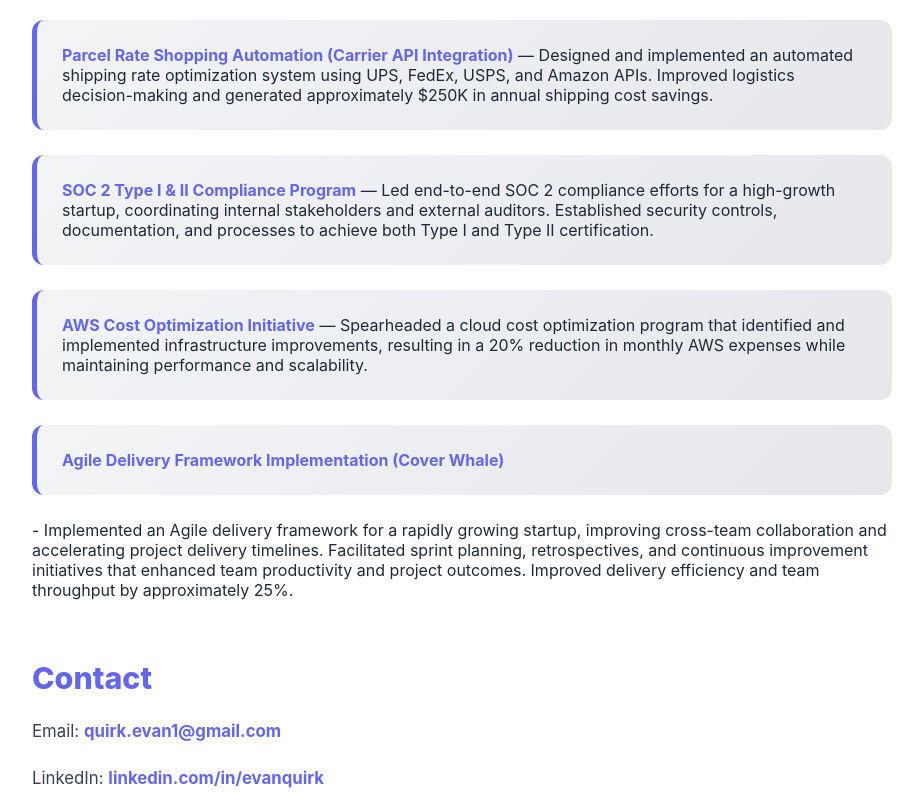
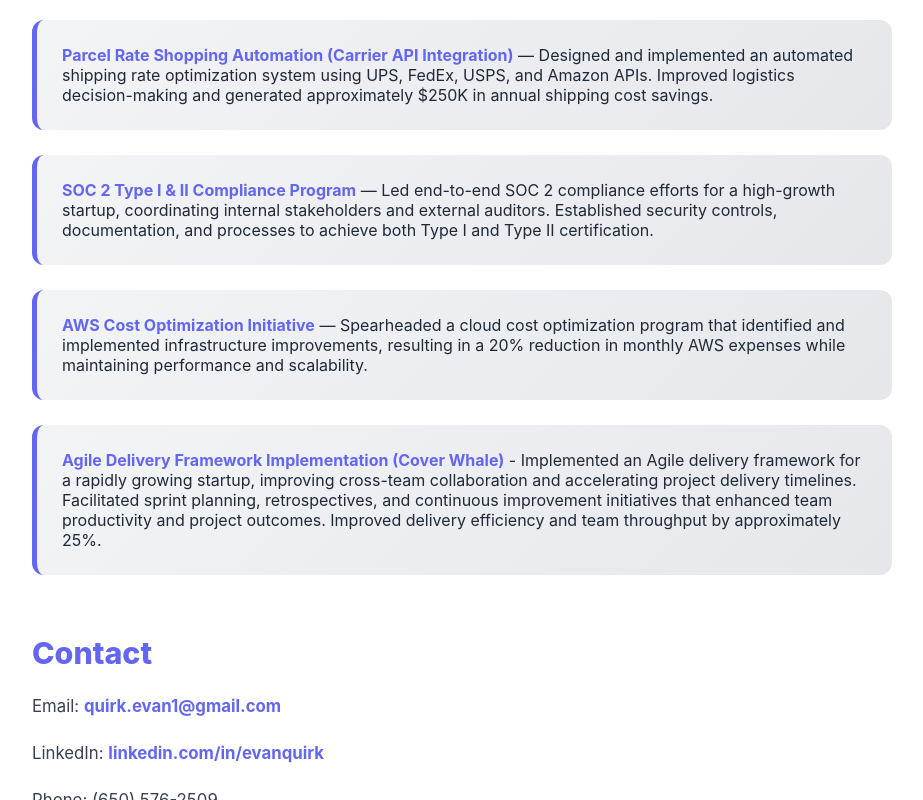
Before and after one commit to equirk0910/Evan-Quirk-Portfolio, a website: page public/index.html in a window 1280 px wide. Shown: the part 944-1744 px from the top of the page, without its empty margins (178-1101 px from the left). Drawn offline with Linux system fonts and the light colour scheme.

Commit message:
Update index.html

```diff
--- a/public/index.html
+++ b/public/index.html
@@ -27,7 +27,7 @@
           <li><strong>Parcel Rate Shopping Automation (Carrier API Integration)</strong> — Designed and implemented an automated shipping rate optimization system using UPS, FedEx, USPS, and Amazon APIs. Improved logistics decision-making and generated approximately $250K in annual shipping cost savings.</li>
             <li><strong>SOC 2 Type I & II Compliance Program</strong> — Led end-to-end SOC 2 compliance efforts for a high-growth startup, coordinating internal stakeholders and external auditors. Established security controls, documentation, and processes to achieve both Type I and Type II certification.</li>
             <li><strong>AWS Cost Optimization Initiative</strong> — Spearheaded a cloud cost optimization program that identified and implemented infrastructure improvements, resulting in a 20% reduction in monthly AWS expenses while maintaining performance and scalability.</li>
-            <li><strong>Agile Delivery Framework Implementation (Cover Whale)</strong></li> - Implemented an Agile delivery framework for a rapidly growing startup, improving cross-team collaboration and accelerating project delivery timelines. Facilitated sprint planning, retrospectives, and continuous improvement initiatives that enhanced team productivity and project outcomes. Improved delivery efficiency and team throughput by approximately 25%.</li>
+            <li><strong>Agile Delivery Framework Implementation (Cover Whale)</strong> - Implemented an Agile delivery framework for a rapidly growing startup, improving cross-team collaboration and accelerating project delivery timelines. Facilitated sprint planning, retrospectives, and continuous improvement initiatives that enhanced team productivity and project outcomes. Improved delivery efficiency and team throughput by approximately 25%.</li>
         </ul>
       </section>
       <section id="contact">
```
